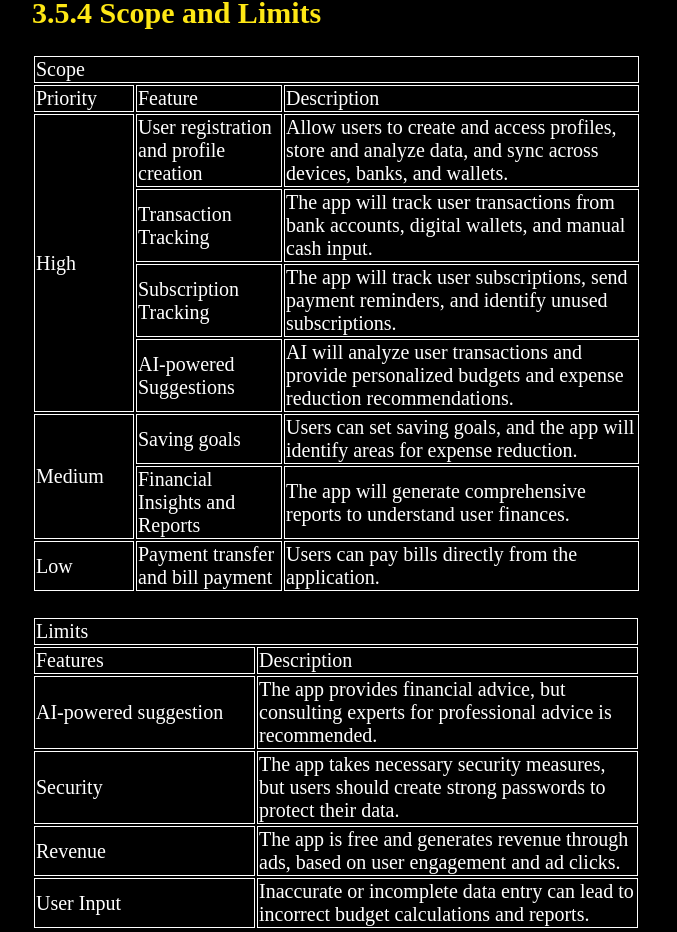
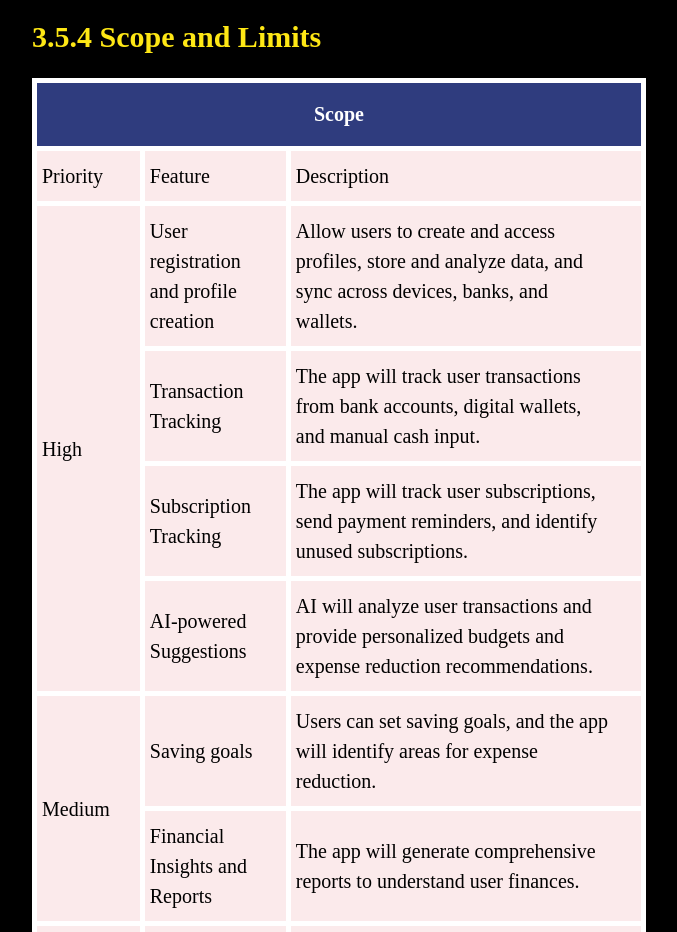
Before and after one commit to blueboy90780/Group-9-Assignment-3-Website, a plain HTML site: page index.html in a window 1280 px wide. Shown: the part 7701-8633 px from the top of the page, without its empty margins (76-753 px from the left). Drawn offline with Linux system fonts and the light colour scheme.

Commit message:
Edit tables
Edit scope and limits tables

```diff
--- a/index.html
+++ b/index.html
@@ -160,7 +160,7 @@ Another factor from which we can benefit is that almost every financial applicat
 
     </div>
     <h2>3.5.4 Scope and Limits</h2>
-    <div dir="ltr" align="left">
+    <div class = "roles" dir="ltr" align="left">
         <table>
           <colgroup>
             <col width="100"/>
@@ -169,7 +169,7 @@ Another factor from which we can benefit is that almost every financial applicat
           </colgroup>
           <tbody>
             <tr>
-              <td colspan="3">Scope</td>
+              <th colspan="3">Scope</th>
             </tr>
             <tr>
               <td>Priority</td>
@@ -213,7 +213,7 @@ Another factor from which we can benefit is that almost every financial applicat
 
       <br/>
 
-      <div dir="ltr" align="left">
+      <div class = "roles" dir="ltr" align="left">
         <table>
           <colgroup>
             <col width="221"/>
@@ -221,7 +221,7 @@ Another factor from which we can benefit is that almost every financial applicat
           </colgroup>
           <tbody>
             <tr>
-              <td colspan="2">Limits</td>
+              <th colspan="2">Limits</th>
             </tr>
             <tr>
               <td>Features</td>
--- a/style.css
+++ b/style.css
@@ -19,7 +19,7 @@ li{
 }
 
 .roles table, th, td {
-border: 1px solid white;
+border: 5px solid white;
 border-collapse: collapse;
 }
 
```
